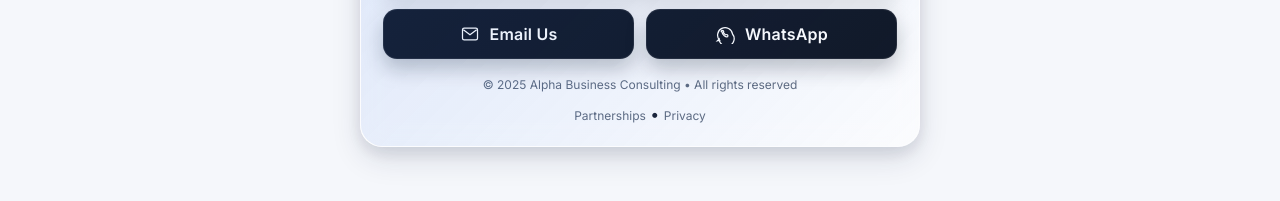
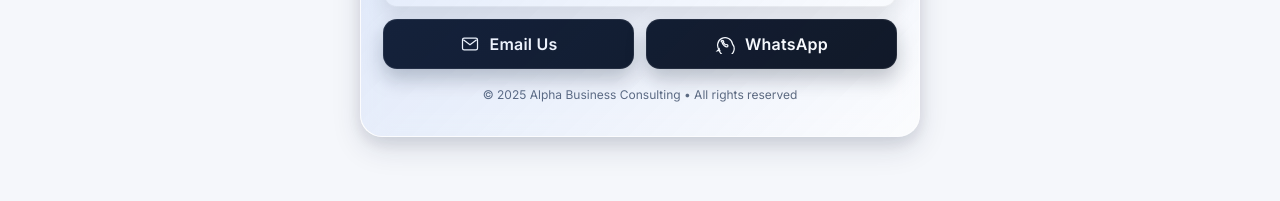
Before and after one commit to RaghavJha1965/linktree_ABC, a plain HTML site: page index.html in a window 1280 px wide. Shown: the part 585-786 px from the top of the page. Drawn offline with Linux system fonts and the light colour scheme.

Commit message:
Update index.html

```diff
--- a/index.html
+++ b/index.html
@@ -214,11 +214,6 @@
       </div>
 
       <p class="foot">© 2025 Alpha Business Consulting • All rights reserved</p>
-      <p style="text-align:center;margin:6px 0 0;">
-        <a class="small" href="mailto:accounting@alphabusinessconsulting.ca?subject=Partnership%20Inquiry">Partnerships</a>
-        •
-        <a class="small" href="https://alphabusinessconsulting.ca/privacy-policy/" target="_blank" rel="noopener">Privacy</a>
-      </p>
     </section>
   </main>
 </body>
```
